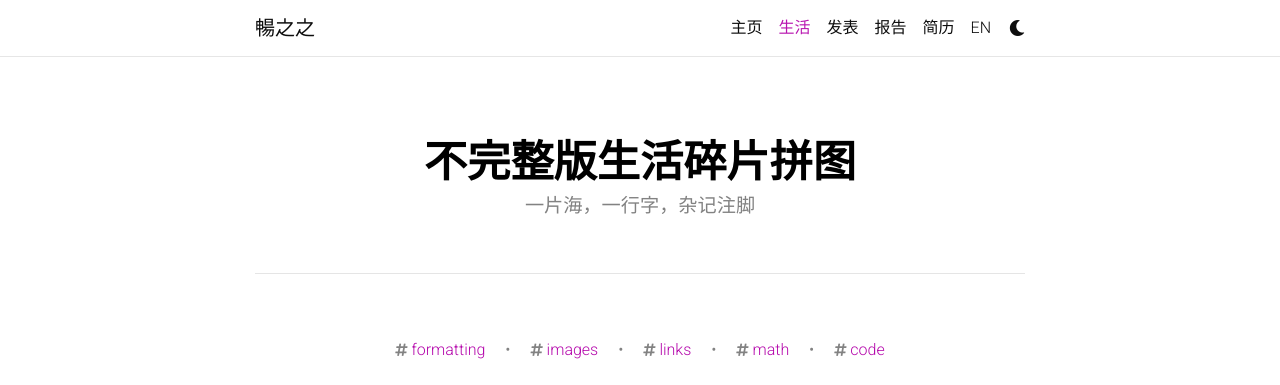
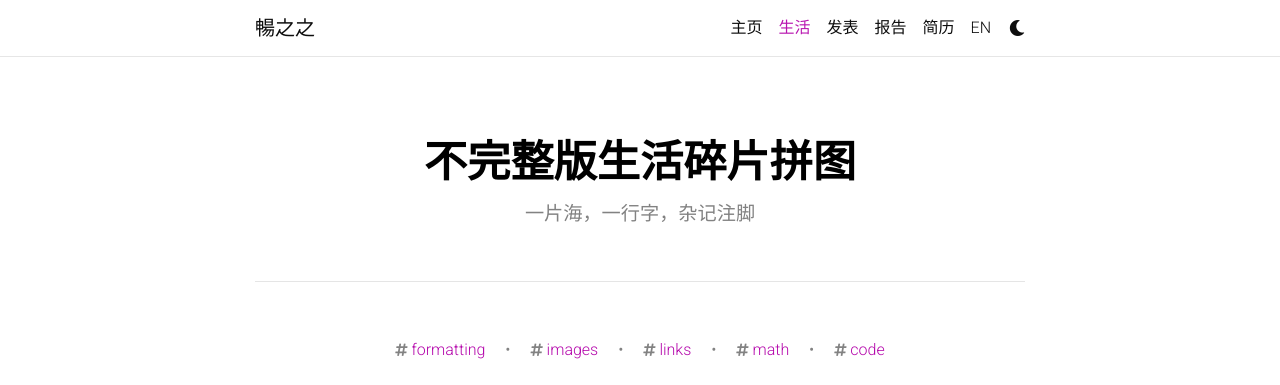
Before and after one commit to czz-naoc/czz-naoc.github.io, a Jekyll site: the page built from blog/index.html, in a window 1280 px wide. Shown: the top 385 px of the page. Built offline with Jekyll 4.4.1, drawn with Linux system fonts in a browser that asks for light colours; the list of posts is cut into pages by our own code; comment, search, counter and statistics services are not loaded; a style sheet for code colours, icons or effects is not loaded.

Commit message:
Update index.html

```diff
--- a/blog/index.html
+++ b/blog/index.html
@@ -18,8 +18,8 @@
 <div class="post">
 
   <!-- 【修改点1】调整了标题大小和颜色，让它看起来更精致 -->
-  <div class="header-bar" style="margin-bottom: 2rem;">
-    <h2 style="font-size: 2.7rem; font-weight: bold; margin-bottom: 0.3rem;">{{ site.blog_name }}</h2>
+  <div class="header-bar" style="margin-bottom: 1.5rem;">
+    <h2 style="font-size: 2.7rem; font-weight: bold; margin-bottom: 0.8rem;">{{ site.blog_name }}</h2>
     <h4 style="font-size: 1.2rem; color: var(--global-text-color-light); font-weight: normal;">{{ site.blog_description }}</h4>
   </div>
 
```
